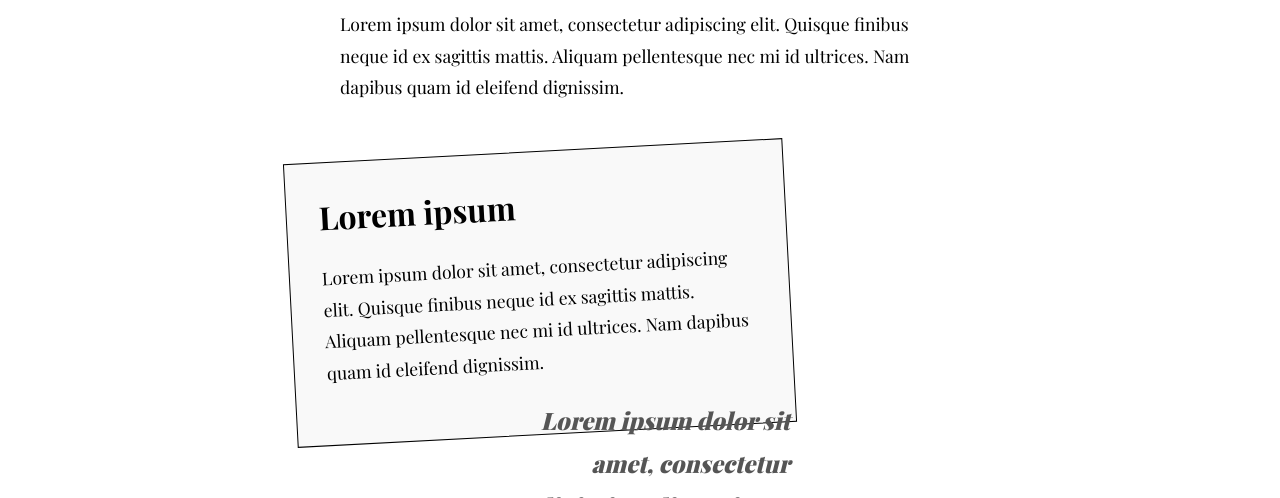
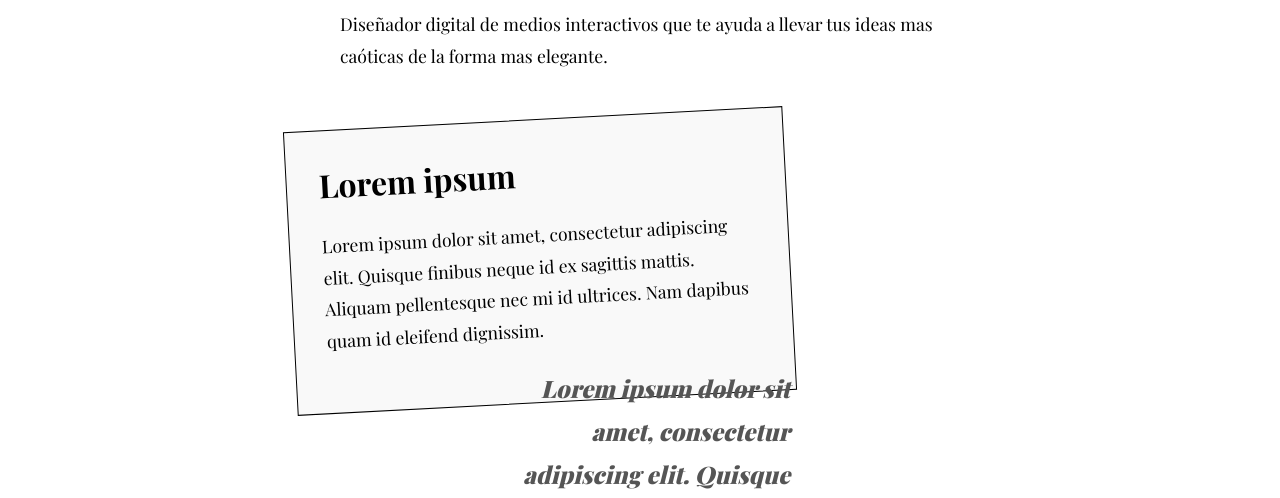
Before and after one commit to ElAlan444/Alan-Holguin-Experiencias-digitales, a plain HTML site: page index.html in a window 1280 px wide. Shown: the part 602-1100 px from the top of the page. Drawn offline with nearby package versions, Linux system fonts and the light colour scheme; a web font is replaced by a local one.

Commit message:
Aqui solo se cambio el texto debajo del titulo

```diff
--- a/index.html
+++ b/index.html
@@ -36,7 +36,7 @@
         <section class="content">
             <h1>Alan Francisco Holguin Padron</h1>
             <h1>Experiencias Digitales</h1>
-            <p>Lorem ipsum dolor sit amet, consectetur adipiscing elit. Quisque finibus neque id ex sagittis mattis. Aliquam pellentesque nec mi id ultrices. Nam dapibus quam id eleifend dignissim.</p>
+            <p>Diseñador digital de medios interactivos que te ayuda a llevar tus ideas mas caóticas de la forma mas elegante.</p>
 
             <div class="chaotic-block">
                 <h2>Lorem ipsum</h2>
@@ -48,5 +48,4 @@
     </main>
 
 </body>
-
 </html>
```
